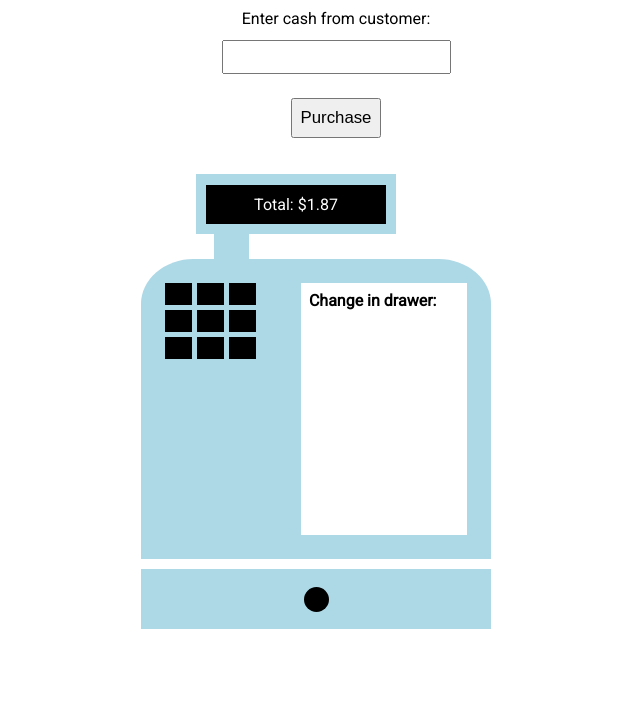
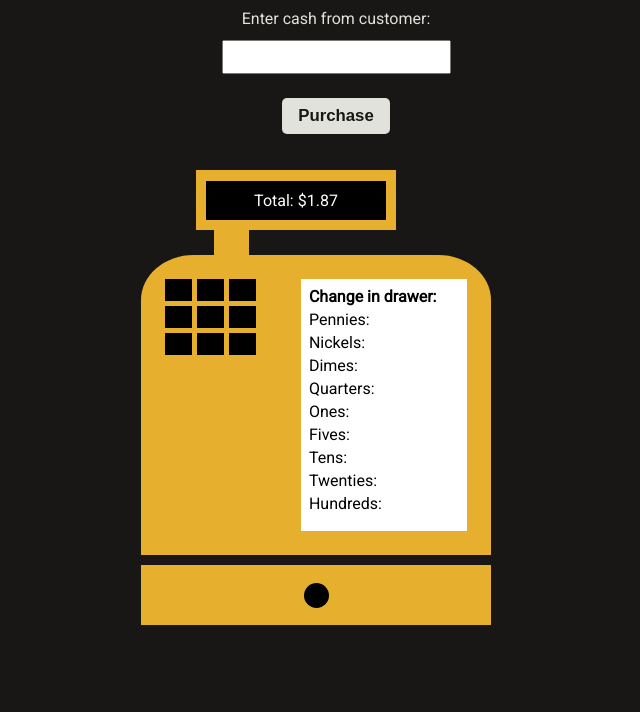
Before and after one commit to Afer1991/cash-register, a plain HTML site: page index.html in a window 1280 px wide. Shown: the part 88-800 px from the top of the page, without its empty margins (304-944 px from the left). Drawn offline with Linux system fonts and the light colour scheme.

Commit message:
Modify project style

```diff
--- a/index.html
+++ b/index.html
@@ -31,6 +31,15 @@
     </div>
     <div class="cid">
       <p>Change in drawer:</p>
+      <p>Pennies:</p>
+      <p>Nickels:</p>
+      <p>Dimes:</p>
+      <p>Quarters:</p>
+      <p>Ones:</p>
+      <p>Fives:</p>
+      <p>Tens:</p>
+      <p>Twenties:</p>
+      <p>Hundreds:</p>
     </div>
    </div>
    <div class="drawer">
--- a/styles.css
+++ b/styles.css
@@ -1,6 +1,13 @@
 *, *::before, *::after {
   margin: 0;
   padding: 0;
+}
+
+:root {
+  --background-color: #191716;
+  --cash-register-color: #E6AF2E;
+  --text-color: #E0E2DB;
+  --button-color: #3185FC;
 }
 
 html {
@@ -11,15 +18,18 @@ body {
   display: flex;
   flex-direction: column;
   align-items: center;
+  background: var(--background-color);
 }
 
 h1 {
   margin: 25px 0;
   font-size: 2.5rem;
+  color: var(--text-color);
 }
 
-p {
+body > p {
   margin-bottom: 12px;
+  color: var(--text-color);
 }
 
 input {
@@ -32,11 +42,17 @@ input {
 button {
   padding: 8px;
   font-size: 1.05rem;
+  font-weight: bolder;
   margin-bottom: 36px;
+  background: var(--text-color);
+  color: var(--background-color);
+  border: none;
+  padding: 8px 16px;
+  border-radius: 5px;
 }
 
 .top {
-  background: lightblue;
+  background: var(--cash-register-color);
   width: 200px;
   height: 60px;
   position: relative;
@@ -57,7 +73,7 @@ button {
 }
 
 .neck {
-  background: lightblue;
+  background: var(--cash-register-color);
   width: 35px;
   height: 25px;
   position: relative;
@@ -65,7 +81,7 @@ button {
 }
 
 .machine {
-  background: lightblue;
+  background: var(--cash-register-color);
   box-sizing: border-box;
   width: 350px;
   height: 300px;
@@ -97,12 +113,16 @@ button {
 
 .cid > p:nth-child(1) {
   padding-top: 8px;
-  padding-left: 8px;
   font-weight: bolder;
 }
 
+.cid > p {
+  padding-left: 8px;
+  margin-bottom: 4px;
+}
+
 .drawer {
-  background: lightblue;
+  background: var(--cash-register-color);
   width: 350px;
   height: 60px;
   position: relative;
```
